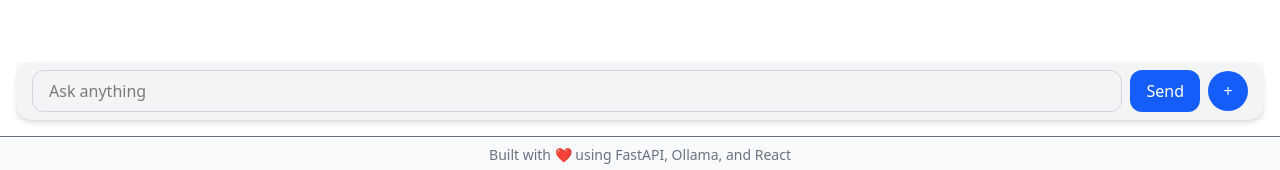
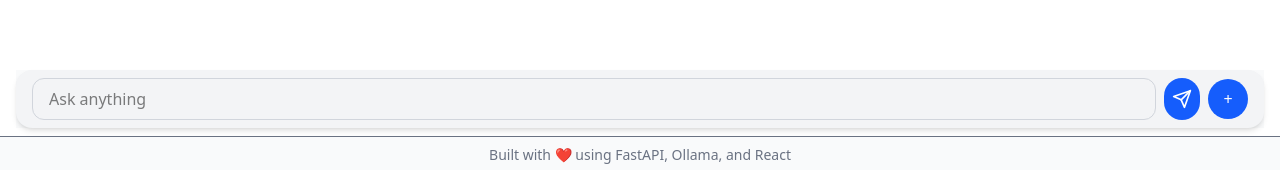
Before and after one commit to rahulbhatra/rag-doc-bot, a React (Vite) app in the folder frontend/: page / in a window 1280 px wide. Shown: the part 627-797 px from the top of the page. Built offline with nearby package versions, Linux system fonts and the light colour scheme; no server answers.

Commit message:
Updated UI more

```diff
--- a/frontend/src/App.tsx
+++ b/frontend/src/App.tsx
@@ -58,7 +58,7 @@ const App: React.FC = () => {
           </div>
         </div>
       </header>
-      <main className="flex-1 container mx-auto p-4 flex flex-col gap-4">
+      <main className="flex-1 container mx-auto p-4 flex flex-col gap-4 overflow-auto px-4 py-2">
         <div className="flex-1 overflow-y-auto">
           <ChatMessages messages={messages} isLoading={isLoading} />
         </div>
--- a/frontend/src/components/ChatInput.tsx
+++ b/frontend/src/components/ChatInput.tsx
@@ -2,6 +2,7 @@ import { useEffect, useState } from "react";
 import UploadButton from "./UploadButton";
 import Files from "./Files";
 import { FaSpinner, FaCheckCircle } from "react-icons/fa";
+import { FiSend } from "react-icons/fi";
 import { useUploadDocument } from "../hooks/useUploadDocument";
 
 interface ChatInputProps {
@@ -77,14 +78,13 @@ const ChatInput: React.FC<ChatInputProps> = ({ onSend, isLoading }) => {
           placeholder="Ask anything"
           value={text}
           onChange={(e) => setText(e.target.value)}
-          disabled={isLoading}
         />
         <button
           type="submit"
           disabled={isLoading}
-          className="bg-blue-600 text-white px-4 py-2 rounded-xl hover:bg-blue-700 disabled:opacity-50 transition"
+          className="bg-blue-600 text-white p-2 rounded-full hover:bg-blue-700 disabled:opacity-100 transition"
         >
-          Send
+          <FiSend className="w-5 h-5" />
         </button>
         {/* Upload Button */}
         <div className="flex items-center justify-center">
--- a/frontend/src/components/ChatMessages.tsx
+++ b/frontend/src/components/ChatMessages.tsx
@@ -12,7 +12,7 @@ interface ChatMessagesProps {
 interface Message { role: 'user' | 'assistant'; text: string; }
 
 const ChatMessages: React.FC<ChatMessagesProps> = ({ messages, isLoading }) => (
-  <div className="flex flex-col gap-3 px-4 py-4 overflow-y-auto max-h-[calc(100vh-300px)]">
+  <div className="flex flex-col gap-3 px-4 py-4 overflow-y-auto max-h-[calc(100vh-200px)]">
     {messages.map((message, idx) => (
       <div>
         { message.text && (
@@ -30,8 +30,14 @@ const ChatMessages: React.FC<ChatMessagesProps> = ({ messages, isLoading }) => (
       </div>
     ))}
     {isLoading && (
-      <div className="self-start p-3 bg-gray-100 text-gray-600 rounded-xl animate-pulse">
-        Typing...
+      <div className="flex items-center space-x-2 my-2">
+        <div className="bg-gray-100 p-3 rounded-xl max-w-sm animate-pulse">
+          <div className="flex space-x-1">
+            <div className="w-2 h-2 bg-gray-400 rounded-full animate-bounce [animation-delay:-0.3s]"></div>
+            <div className="w-2 h-2 bg-gray-400 rounded-full animate-bounce [animation-delay:-0.15s]"></div>
+            <div className="w-2 h-2 bg-gray-400 rounded-full animate-bounce"></div>
+          </div>
+        </div>
       </div>
     )}
   </div>
```
